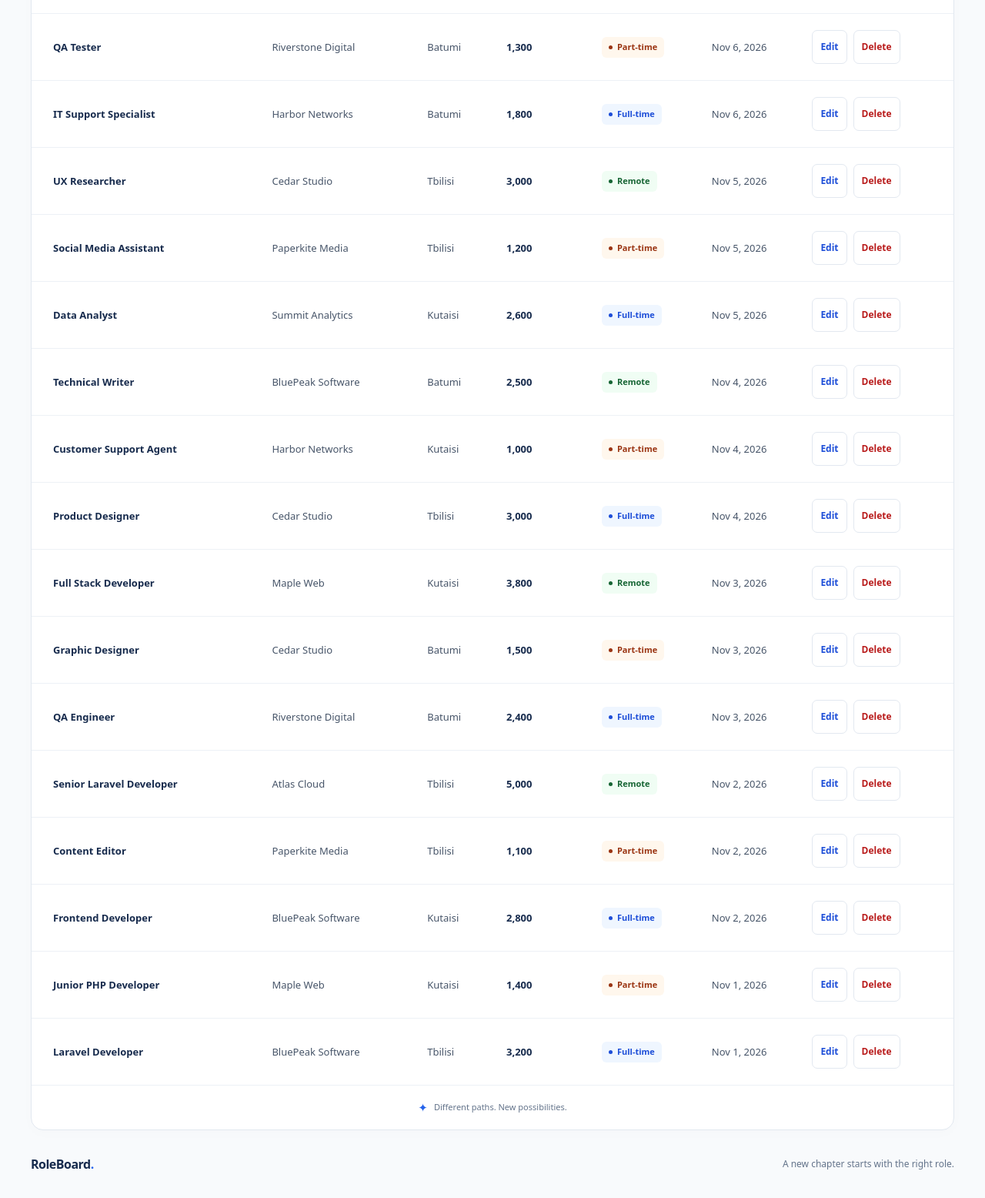
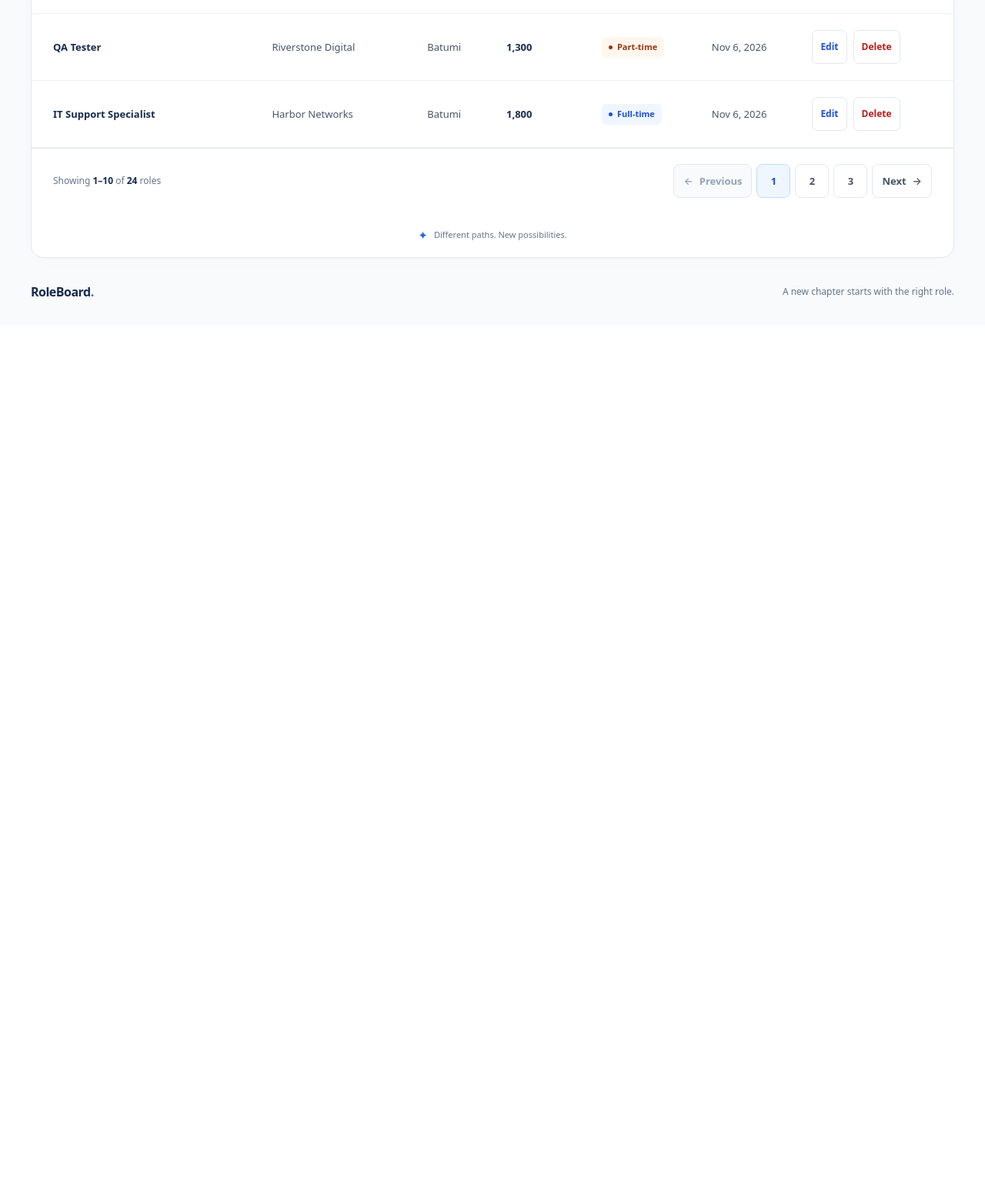
Before and after one commit to Sandroo10/Laravel-Project, a Laravel app: page /vacancies in a window 1280 px wide. Shown: the part 1361-2917 px from the top of the page at 77% size. After the commit the page ends 1747 px from the top, so only its background shows below. Run offline with Laravel 12, Linux system fonts and the light colour scheme; data comes from the database, SQL or seed files in the repository; style sheets or scripts are compiled from the project's sources.

Commit message:
implement pagination with preserved filters

```diff
--- a/app/Http/Controllers/VacancyController.php
+++ b/app/Http/Controllers/VacancyController.php
@@ -31,7 +31,7 @@ class VacancyController extends Controller
             $query->where('employment_type', $employmentType);
         }
 
-        $vacancies = $query->orderByDesc('posted_at')->orderByDesc('id')->get();
+        $vacancies = $query->orderByDesc('posted_at')->orderByDesc('id')->paginate(10)->withQueryString();
 
         return view('vacancies.index', compact('vacancies', 'search', 'employmentType'));
     }
--- a/resources/css/app.css
+++ b/resources/css/app.css
@@ -212,3 +212,21 @@
     .employment-filter { flex-basis: 100%; }
     .search-field select { font-size: 16px; }
 }
+
+@layer components {
+    .pagination-section { border-top: 1px solid #e2e8f0; padding: 20px 28px; }
+    .pagination-nav { display: flex; align-items: center; justify-content: space-between; flex-wrap: wrap; gap: 16px; }
+    .pagination-summary { color: #64748b; font-size: 12px; }
+    .pagination-summary strong { color: #172b4d; font-weight: 600; }
+    .page-links { display: flex; align-items: center; flex-wrap: wrap; gap: 6px; }
+    .page-link { display: inline-flex; align-items: center; justify-content: center; min-width: 44px; min-height: 44px; padding: 8px 12px; border: 1px solid #e2e8f0; border-radius: 8px; background: #fff; color: #475569; font-size: 13px; font-weight: 600; }
+    a.page-link:hover { color: #1d4ed8; border-color: #bfdbfe; background: #eff6ff; }
+    .current-page { color: #1d4ed8; border-color: #bfdbfe; background: #eff6ff; }
+    .page-link[aria-disabled="true"] { color: #94a3b8; background: #f8fafc; }
+    .page-direction { gap: 8px; }
+    .page-ellipsis { padding-inline: 6px; color: #64748b; }
+}
+@media (max-width: 600px) {
+    .pagination-section { padding: 18px 20px; }
+    .page-direction-label { display: none; }
+}
--- /dev/null
+++ b/resources/views/partials/pagination.blade.php
@@ -0,0 +1,31 @@
+<nav class="pagination-nav" aria-label="Vacancy pages">
+    <p class="pagination-summary">Showing <strong>{{ $paginator->firstItem() }}–{{ $paginator->lastItem() }}</strong> of <strong>{{ $paginator->total() }}</strong> roles</p>
+
+    <div class="page-links">
+        @if($paginator->onFirstPage())
+            <span class="page-link page-direction" aria-disabled="true"><span aria-hidden="true">←</span><span class="page-direction-label">Previous</span><span class="sr-only">Previous page unavailable</span></span>
+        @else
+            <a class="page-link page-direction" href="{{ $paginator->previousPageUrl() }}" rel="prev" aria-label="Previous page"><span aria-hidden="true">←</span><span class="page-direction-label">Previous</span></a>
+        @endif
+
+        @foreach($elements as $element)
+            @if(is_string($element))
+                <span class="page-ellipsis" aria-hidden="true">{{ $element }}</span>
+            @elseif(is_array($element))
+                @foreach($element as $page => $url)
+                    @if($page === $paginator->currentPage())
+                        <span class="page-link current-page" aria-current="page" aria-label="Page {{ $page }}">{{ $page }}</span>
+                    @else
+                        <a class="page-link" href="{{ $url }}" aria-label="Go to page {{ $page }}">{{ $page }}</a>
+                    @endif
+                @endforeach
+            @endif
+        @endforeach
+
+        @if($paginator->hasMorePages())
+            <a class="page-link page-direction" href="{{ $paginator->nextPageUrl() }}" rel="next" aria-label="Next page"><span class="page-direction-label">Next</span><span aria-hidden="true">→</span></a>
+        @else
+            <span class="page-link page-direction" aria-disabled="true"><span class="page-direction-label">Next</span><span aria-hidden="true">→</span><span class="sr-only">Next page unavailable</span></span>
+        @endif
+    </div>
+</nav>
--- a/resources/views/vacancies/index.blade.php
+++ b/resources/views/vacancies/index.blade.php
@@ -24,9 +24,9 @@
                 <h2 id="vacancies-heading">Find your next role</h2>
             </div>
             @if($search !== '' || $employmentType !== '')
-                <span class="vacancy-count"><span aria-hidden="true"></span>{{ $vacancies->count() }} {{ $vacancies->count() === 1 ? 'matching role' : 'matching roles' }}</span>
-            @elseif($vacancies->isNotEmpty())
-                <span class="vacancy-count"><span aria-hidden="true"></span>{{ $vacancies->count() }} {{ $vacancies->count() === 1 ? 'open role' : 'open roles' }}</span>
+                <span class="vacancy-count"><span aria-hidden="true"></span>{{ $vacancies->total() }} {{ $vacancies->total() === 1 ? 'matching role' : 'matching roles' }}</span>
+            @elseif($vacancies->total() > 0)
+                <span class="vacancy-count"><span aria-hidden="true"></span>{{ $vacancies->total() }} {{ $vacancies->total() === 1 ? 'open role' : 'open roles' }}</span>
             @else
                 <span class="panel-note">Something good is on the horizon.</span>
             @endif
@@ -110,7 +110,11 @@
                         <tr>
                             <td colspan="7" class="empty-state">
                                 <span class="empty-icon" aria-hidden="true">↗</span>
-                                @if($search !== '' || $employmentType !== '')
+                                @if($vacancies->total() > 0)
+                                    <h3>This page has no roles.</h3>
+                                    <p>Return to the first page to see the available opportunities.</p>
+                                    <a class="button button-primary empty-action" href="{{ $vacancies->url(1) }}">Go to first page</a>
+                                @elseif($search !== '' || $employmentType !== '')
                                     <h3>No matching roles just yet.</h3>
                                     <p>Try another search or employment type, or explore all available roles.</p>
                                     <a class="button button-primary empty-action" href="{{ route('vacancies.index') }}">View all roles</a>
@@ -125,6 +129,11 @@
                 </tbody>
             </table>
         </div>
+        @if($vacancies->hasPages() && $vacancies->isNotEmpty())
+            <div class="pagination-section">
+                {{ $vacancies->links('partials.pagination') }}
+            </div>
+        @endif
         <div class="panel-footer"><span aria-hidden="true">✦</span> Different paths. New possibilities.</div>
     </section>
 
```
Also changed, not shown: README.md.
